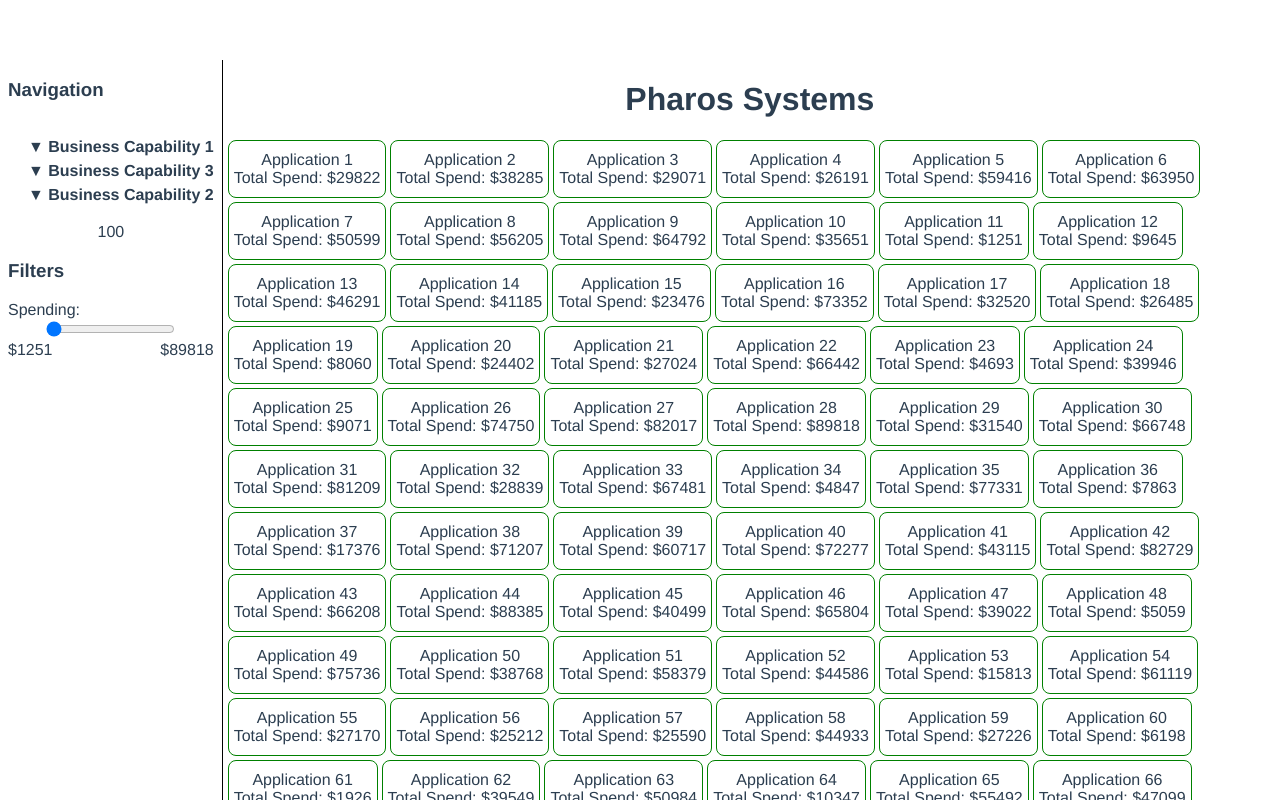
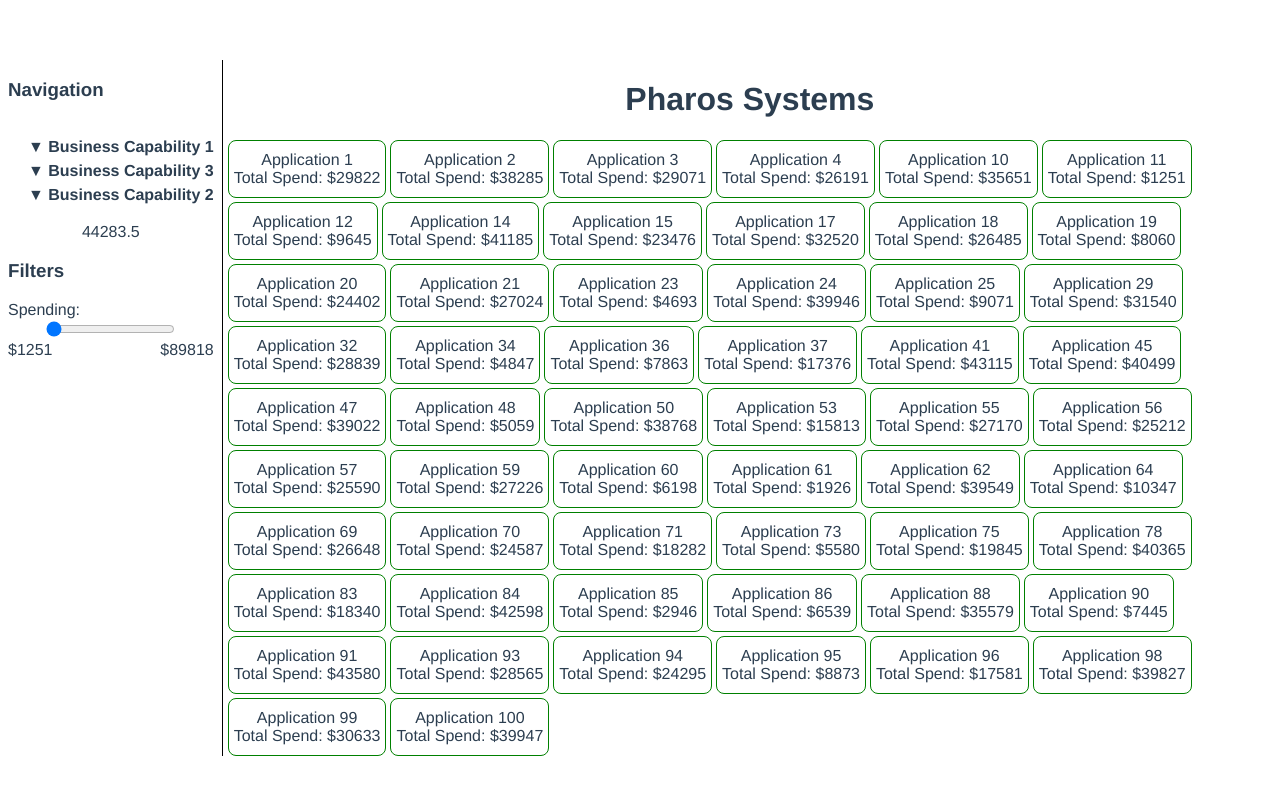
Before and after one commit to husayt/demo-pharos, a Vue app: page / in a window 1280 px wide. Shown: the top 800 px of the page. Built offline with nearby package versions, Linux system fonts and the light colour scheme.

Commit message:
2 files modified

```diff
--- a/src/App.vue
+++ b/src/App.vue
@@ -37,10 +37,13 @@
   }
   min.value = minS;
   max.value = maxS;
+  curFilter.value = (maxS - minS) / 2;
   treeData.value = root;
 });
 
-const filteredData = computed(() => {});
+const filteredData = computed(() => {
+  return data.value.filter((x) => x.spend < curFilter.value);
+});
 </script>
 
 <template>
@@ -51,7 +54,7 @@
       <Filter v-model="curFilter" :min="min" :max="max" />
     </div>
     <div class="flex-col right-container">
-      <AppList :items="data" msg="Pharos Systems" />
+      <AppList :items="filteredData" msg="Pharos Systems" />
     </div>
   </div>
 </template>
--- a/src/components/Filter.vue
+++ b/src/components/Filter.vue
@@ -1,7 +1,7 @@
 <script setup lang="ts">
 import { ref, onUnmounted } from 'vue';
 
-defineProps<{ min?: number; max?: number; modelValue?: number }>();
+defineProps<{ min?: number; max?: number; modelValue: number }>();
 defineEmits(['update:modelValue']);
 </script>
 
```
